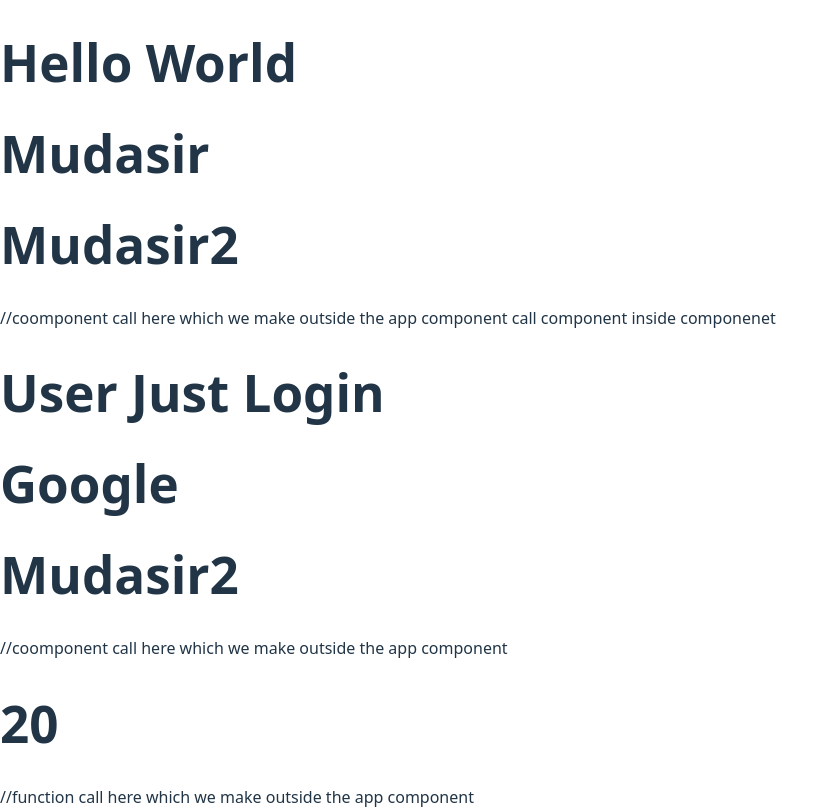
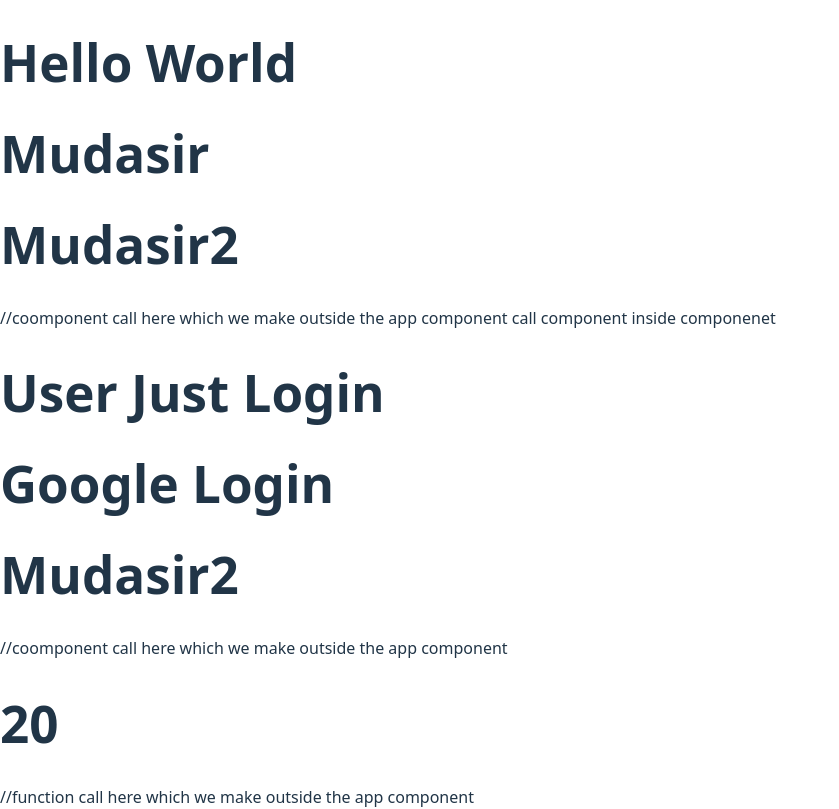
Before and after one commit to MudasirAhmad1/React-js, a React (Vite) app in the folder function-and-components/function/: page / in a window 1280 px wide. Shown: the whole page, without its empty margins (0-839 px from the left). Built offline with nearby package versions, Linux system fonts and the light colour scheme.

Commit message:
function

```diff
--- a/function-and-components/function/src/Usercomponent.jsx
+++ b/function-and-components/function/src/Usercomponent.jsx
@@ -11,7 +11,7 @@ export function Login() {
 export function Google() {
     return(
         <div>
-            <h1>Google</h1>
+            <h1>Google Login</h1>
         </div>
     )
 }
```
